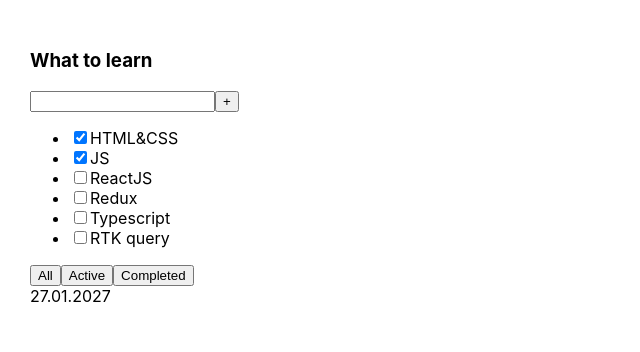
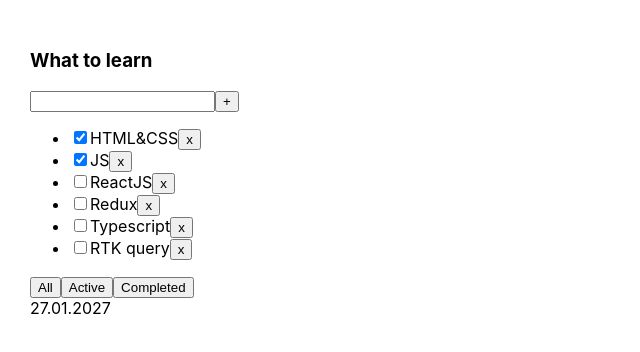
Before and after one commit to Uladzislau25/todolist-01, a React (Vite) app: page / in a window 1280 px wide. Shown: the top 352 px of the page, without its empty margins (0-640 px from the left). Built offline with nearby package versions, Linux system fonts and the light colour scheme.

Commit message:
feat: function of button

```diff
--- a/src/App.tsx
+++ b/src/App.tsx
@@ -8,6 +8,8 @@
 }
 
 export const App = () => {
+
+
     const tasks1 = [
         {id: 1, title: 'HTML&CSS', isDone: true},
         {id: 2, title: 'JS', isDone: true},
@@ -17,6 +19,7 @@
         {id: 6, title: 'RTK query', isDone: false},
     ]
 
+
     return (
         <div className="app">
             <TodolistItem title="What to learn" tasks={tasks1} date="27.01.2027"/>
--- a/src/TodolistItem.tsx
+++ b/src/TodolistItem.tsx
@@ -16,7 +16,9 @@
                     <li key={task.id}>
                         <input type="checkbox" checked={task.isDone}/>
                         <span>{task.title}</span>
+                        <Button title={'x'} onClickFunction={()=>{}}/>
                     </li>
+
                 )
             })}
         </ul>
--- a/src/button.tsx
+++ b/src/button.tsx
@@ -1,8 +1,9 @@
 type Props = {
     title: string
+    onClickFunction?: () => void
 }
-export const Button = (({title}: Props) => {
+export const Button = (({title, onClickFunction}: Props) => {
     return (
-            <button>{title}</button>
+            <button onClick={onClickFunction}>{title}</button>
     )
 });
```
